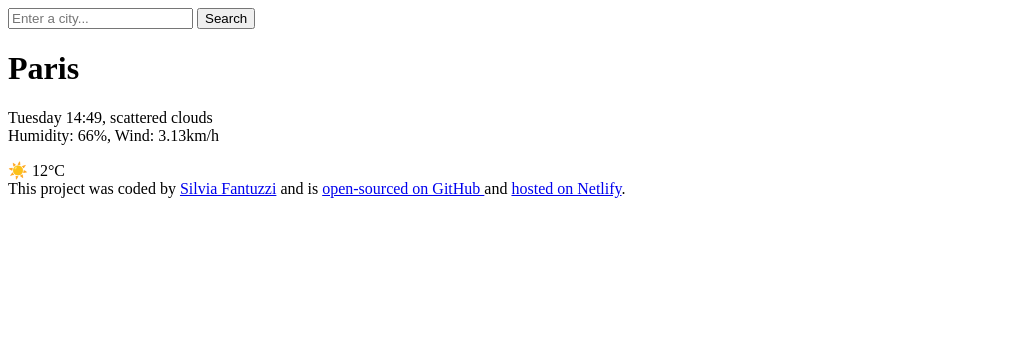
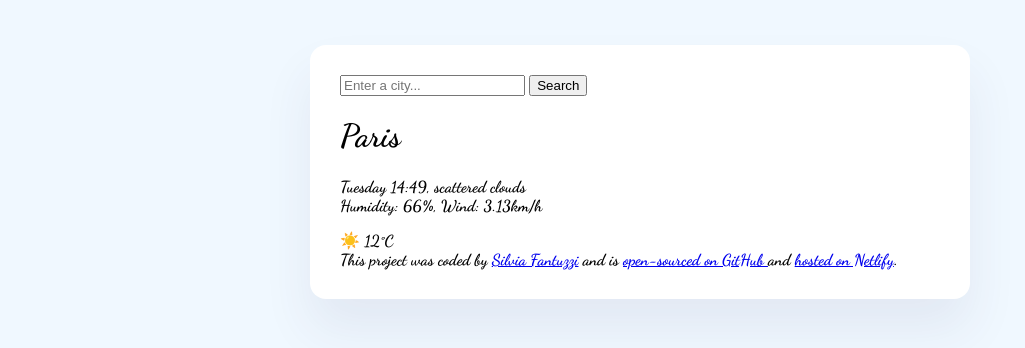
Before and after one commit to SilviaFantuzzi/Meteo.app, a plain HTML site: page index.html in a window 1280 px wide. Shown: the whole page, without its empty margins (0-1025 px from the left). Drawn offline with Linux system fonts and the light colour scheme.

Commit message:
Styled main container and added custum font

```diff
--- a/index.html
+++ b/index.html
@@ -4,10 +4,15 @@
 <head>
     <meta charset="UTF-8">
     <meta name="viewport" content="width=device-width, initial-scale=1.0">
+    <link rel="preconnect" href="https://fonts.googleapis.com" />
+    <link rel="preconnect" href="https://fonts.gstatic.com" crossorigin />
+    <link href="https://fonts.googleapis.com/css2?family=Dancing+Script:wght@700&display=swap" rel="stylesheet" />
+    <link rel="stylesheet" href="src/style.css" />
     <title>Meteo App</title>
 </head>
 
 <body>
+    <div class="weather-app">
         <header>
             <form>
                 <input type="search" placeholder="Enter a city..." required />
@@ -27,10 +32,12 @@
         </main>
 
         <footer>
-        This project was coded by <a href="https://github.com/SilviaFantuzzi" target="_blank"> Silvia Fantuzzi</a> and
+            This project was coded by <a href="https://github.com/SilviaFantuzzi" target="_blank"> Silvia Fantuzzi</a>
+            and
             is <a href="https://github.com/SilviaFantuzzi/Meteo.app" target="_blank"> open-sourced on GitHub </a> and
             <a href="https://www.netlify.com/" target="_blank"> hosted on Netlify</a>.
         </footer>
+    </div>
 </body>
 
 </html>
--- /dev/null
+++ b/src/style.css
@@ -0,0 +1,13 @@
+body {
+  background-color: aliceblue;
+}
+
+.weather-app {
+  background: white;
+  max-width: 600px;
+  margin: 45px auto;
+  box-shadow: 0 30px 50px rgba(65, 50, 100, 0.08);
+  border-radius: 16px;
+  padding: 30px;
+  font-family: "Dancing Script", cursive;
+}
```
Lines whose indentation alone changed are shown as unchanged.
